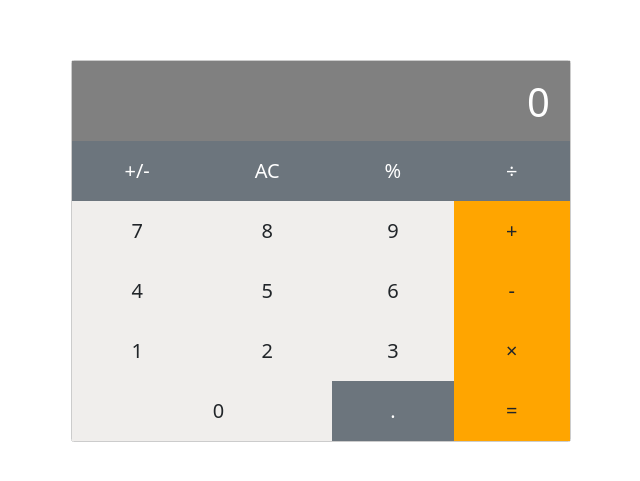
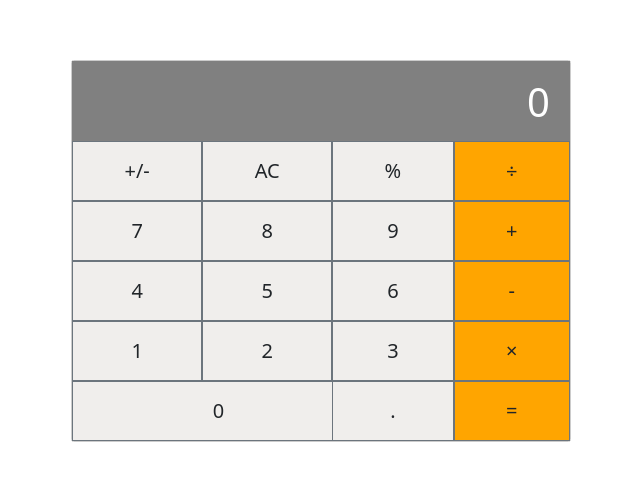
Before and after one commit to vicmaburrito/Math-magicians, a React (Create React App) app: page / in a window 1280 px wide. Shown: the part 149-630 px from the top of the page, without its empty margins (319-959 px from the left). Built offline with nearby package versions, Linux system fonts and the light colour scheme.

Commit message:
Fix layout calculator

```diff
--- a/src/components/Calculator.js
+++ b/src/components/Calculator.js
@@ -15,29 +15,29 @@ class Calculator extends React.Component {
 
         <div className="calculator-keys">
 
-          <button type="button" className="operator btn btn-secondary">+/-</button>
-          <button type="button" className="operator btn btn-secondary">AC</button>
-          <button type="button" className="operator btn btn-secondary">%</button>
-          <button type="button" className="operator btn btn-secondary">&divide;</button>
+          <button type="button" className="operator btn btn-gray border-secondary">+/-</button>
+          <button type="button" className="operator btn btn-gray border-secondary">AC</button>
+          <button type="button" className="operator btn btn-gray border-secondary">%</button>
+          <button type="button" className="operator btn btn-Orange border-secondary">&divide;</button>
 
-          <button type="button" className="btn btn-gray waves-effect">7</button>
-          <button type="button" className="btn btn-gray waves-effect">8</button>
-          <button type="button" className="btn btn-gray waves-effect">9</button>
-          <button type="button" className="operator btn btn-Orange">+</button>
+          <button type="button" className="btn btn-gray waves-effect border-secondary">7</button>
+          <button type="button" className="btn btn-gray waves-effect border-secondary">8</button>
+          <button type="button" className="btn btn-gray waves-effect border-secondary">9</button>
+          <button type="button" className="operator btn btn-Orange border-secondary">+</button>
 
-          <button type="button" className="btn btn-gray waves-effect">4</button>
-          <button type="button" className="btn btn-gray waves-effect">5</button>
-          <button type="button" className="btn btn-gray waves-effect">6</button>
-          <button type="button" className="operator btn btn-Orange">-</button>
+          <button type="button" className="btn btn-gray waves-effect border-secondary">4</button>
+          <button type="button" className="btn btn-gray waves-effect border-secondary">5</button>
+          <button type="button" className="btn btn-gray waves-effect border-secondary">6</button>
+          <button type="button" className="operator btn btn-Orange border-secondary">-</button>
 
-          <button type="button" className="btn btn-gray waves-effect">1</button>
-          <button type="button" className="btn btn-gray waves-effect">2</button>
-          <button type="button" className="btn btn-gray waves-effect">3</button>
-          <button type="button" className="operator btn btn-Orange">&times;</button>
+          <button type="button" className="btn btn-gray waves-effect border-secondary">1</button>
+          <button type="button" className="btn btn-gray waves-effect border-secondary">2</button>
+          <button type="button" className="btn btn-gray waves-effect border-secondary">3</button>
+          <button type="button" className="operator btn btn-Orange border-secondary">&times;</button>
 
-          <button type="button" className="btn btn-gray zero">0</button>
-          <button type="button" className="decimal function btn btn-secondary dot">.</button>
-          <button type="button" className="equal-sign operator btn btn-Orange equal">=</button>
+          <button type="button" className="btn btn-gray zero border-secondary">0</button>
+          <button type="button" className="decimal function btn btn-gray dot border-secondary">.</button>
+          <button type="button" className="equal-sign operator btn btn-Orange equal border-secondary">=</button>
 
         </div>
       </div>
```
